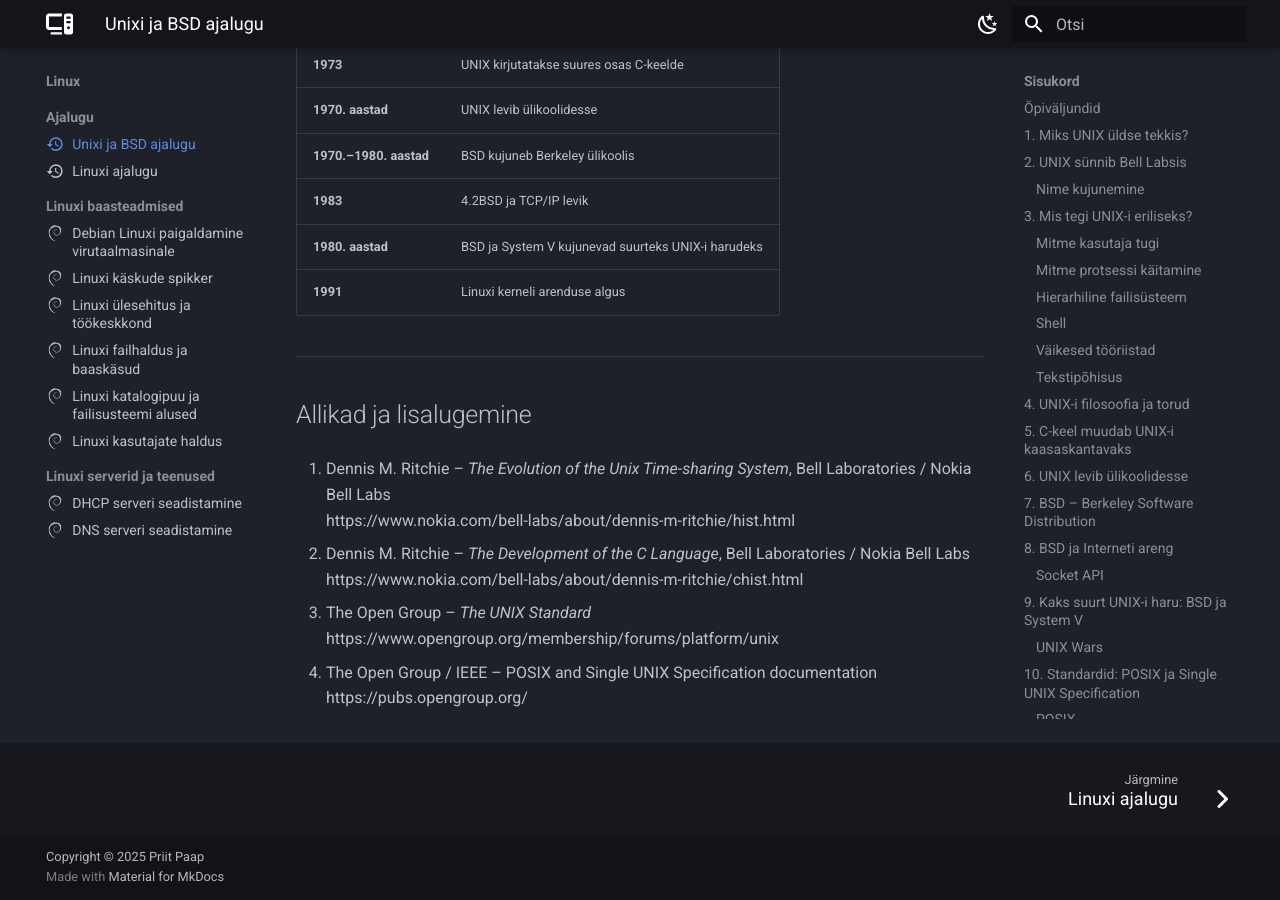
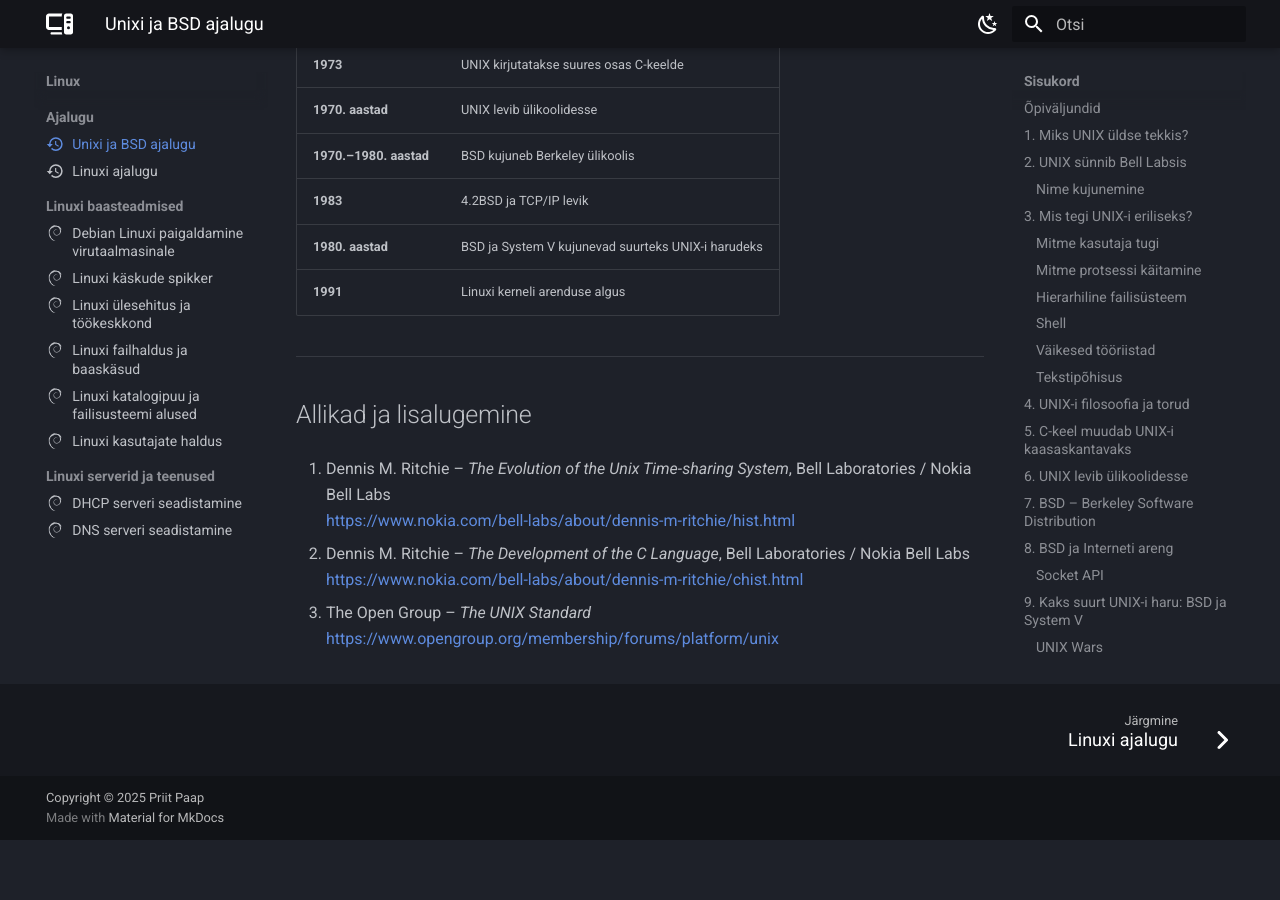
Before and after one commit to priitpaap/priitpaap.github.io, an MkDocs documentation site: the page built from docs/linux/unixi-ja-bsd-ajalugu.md, in a window 1280 px wide and 900 px high, scrolled down 13063 px. Built offline with MkDocs 1.6.1 and Material for MkDocs 9.7.7, drawn with Linux system fonts in a browser that asks for light colours; after the commit the page ends 13903 px from its top, so only the background shows below that.

Commit message:
Uuendatud unixi-ja-bsd-ajalugu.md

```diff
--- a/docs/linux/unixi-ja-bsd-ajalugu.md
+++ b/docs/linux/unixi-ja-bsd-ajalugu.md
@@ -490,13 +490,10 @@ flowchart TD
 ## Allikad ja lisalugemine
 
 1. Dennis M. Ritchie – *The Evolution of the Unix Time-sharing System*, Bell Laboratories / Nokia Bell Labs
-   https://www.nokia.com/bell-labs/about/dennis-m-ritchie/hist.html
+   [https://www.nokia.com/bell-labs/about/dennis-m-ritchie/hist.html](https://www.nokia.com/bell-labs/about/dennis-m-ritchie/hist.html){ target="_blank" rel="noopener" }
 
 2. Dennis M. Ritchie – *The Development of the C Language*, Bell Laboratories / Nokia Bell Labs
-   https://www.nokia.com/bell-labs/about/dennis-m-ritchie/chist.html
+   [https://www.nokia.com/bell-labs/about/dennis-m-ritchie/chist.html](https://www.nokia.com/bell-labs/about/dennis-m-ritchie/chist.html){ target="_blank" rel="noopener" }
 
 3. The Open Group – *The UNIX Standard*
-   https://www.opengroup.org/membership/forums/platform/unix
-
-4. The Open Group / IEEE – POSIX and Single UNIX Specification documentation
-   https://pubs.opengroup.org/
+   [https://www.opengroup.org/membership/forums/platform/unix](https://www.opengroup.org/membership/forums/platform/unix){ target="_blank" rel="noopener" }
```
